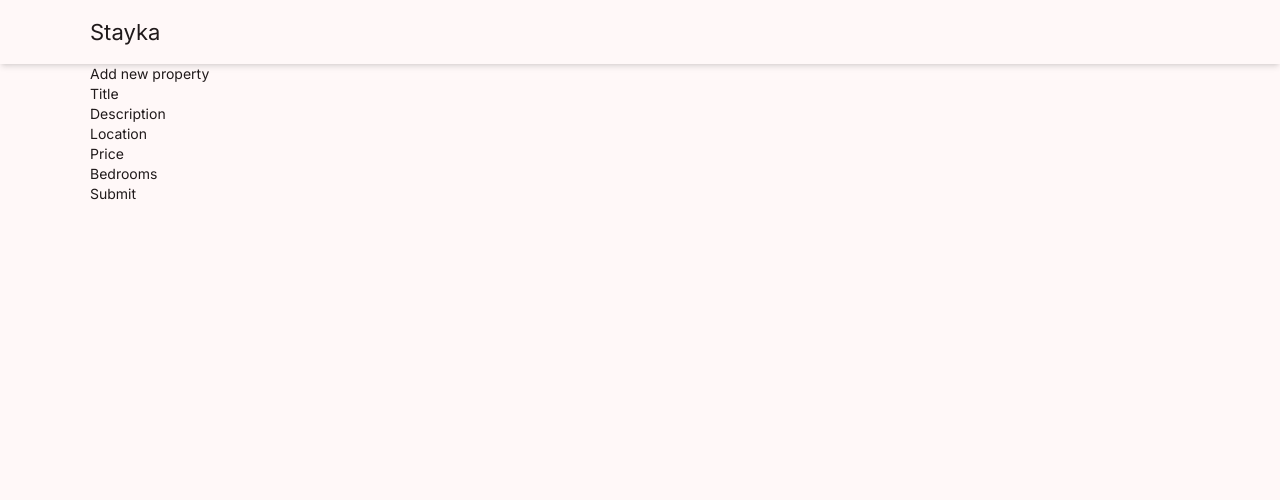
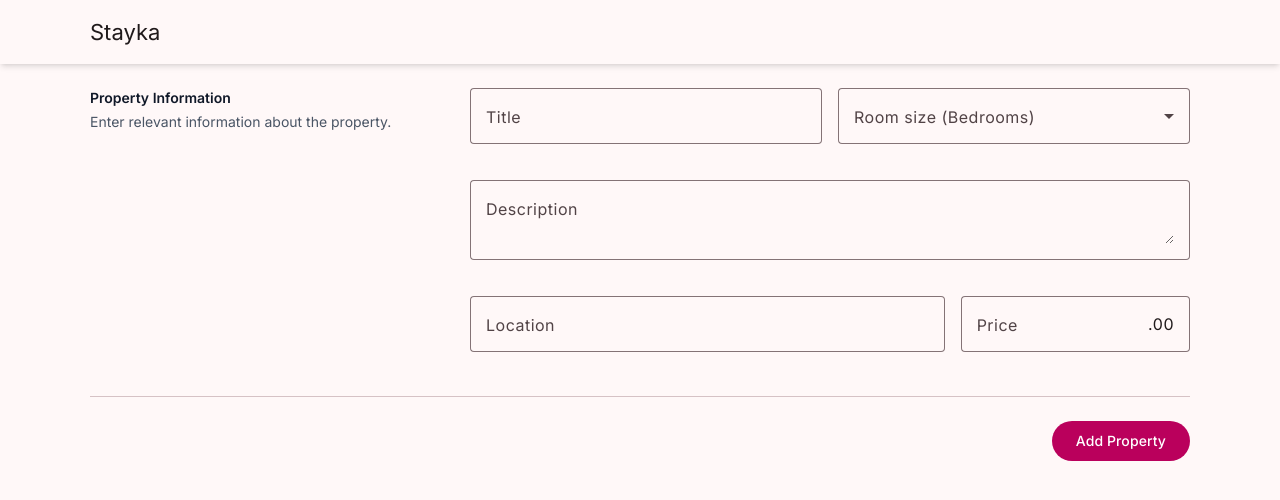
Before and after one commit to iRaySpace/stayka-app, an Angular app in the folder web-app/: page /add-property in a window 1280 px wide. Shown: the top 500 px of the page. Built offline with nearby package versions, Linux system fonts and the light colour scheme.

Commit message:
feat: property-form and add-property

```diff
--- /dev/null
+++ b/web-app/src/app/layout/property-form/property-form.ts
@@ -0,0 +1,60 @@
+import { Component } from '@angular/core';
+import { MatFormField, MatLabel, MatSuffix } from '@angular/material/form-field';
+import { MatInput } from '@angular/material/input';
+import { MatSelect, MatOption } from '@angular/material/select';
+import { MatDivider } from '@angular/material/divider';
+import { MatAnchor } from "@angular/material/button";
+
+@Component({
+  selector: 'app-property-form',
+  imports: [MatFormField, MatLabel, MatInput, MatSelect, MatOption, MatSuffix, MatDivider, MatAnchor],
+  template: `
+    <form>
+      <div class="grid grid-cols-3 gap-10">
+        <div>
+          <h2 class="font-semibold text-gray-900">Property Information</h2>
+          <p class="text-sm mt-1 text-gray-600">Enter relevant information about the property.</p>
+        </div>
+        <div class="col-span-2">
+          <div class="grid grid-cols-6 gap-4">
+            <mat-form-field class="col-span-3" appearance="outline">
+              <mat-label>Title</mat-label>
+              <input matInput placeholder="Title">
+            </mat-form-field>
+            <mat-form-field class="col-span-3" appearance="outline">
+              <mat-label>Room size (Bedrooms)</mat-label>
+              <mat-select>
+                <mat-option value="1">1</mat-option>
+                <mat-option value="2">2</mat-option>
+                <mat-option value="3">3</mat-option>
+              </mat-select>
+            </mat-form-field>
+            <mat-form-field class="col-span-6" appearance="outline">
+              <mat-label>Description</mat-label>
+              <textarea matInput></textarea>
+            </mat-form-field>
+            <mat-form-field class="col-span-4" appearance="outline">
+              <mat-label>Location</mat-label>
+              <input matInput placeholder="Location">
+            </mat-form-field>
+            <mat-form-field class="col-span-2" appearance="outline">
+              <mat-label>Price</mat-label>
+              <input matInput type="number" class="text-right" placeholder="0">
+              <span matTextSuffix>.00</span>
+            </mat-form-field>
+          </div>
+        </div>
+      </div>
+      <div class="my-6">
+        <mat-divider></mat-divider>
+      </div>
+      <div class="flex justify-end">
+        <button type="submit" matButton="filled">Add Property</button>
+      </div>
+    </form>
+  `,
+  styles: ``,
+})
+export class PropertyForm {
+
+}
--- a/web-app/src/app/pages/add-property/add-property.ts
+++ b/web-app/src/app/pages/add-property/add-property.ts
@@ -1,35 +1,13 @@
 import { Component } from '@angular/core';
+import { PropertyForm } from "../../layout/property-form/property-form";
 
 @Component({
   selector: 'app-add-property',
-  imports: [],
+  imports: [PropertyForm],
   template: `
     <main>
-      <section class="max-w-[1100px] mx-auto">
-        <div>Add new property</div>
-        <form>
-          <div>
-            <label>Title</label>
-            <input type="text" />
-          </div>
-          <div>
-            <label>Description</label>
-            <input type="text" />
-          </div>
-          <div>
-            <label>Location</label>
-            <input type="text" />
-          </div>
-          <div>
-            <label>Price</label>
-            <input type="number" step="0.01" />
-          </div>
-          <div>
-            <label>Bedrooms</label>
-            <input type="number" step="1" />
-          </div>
-          <button>Submit</button>
-        </form>
+      <section class="max-w-[1100px] mx-auto pt-6">
+        <app-property-form />
       </section>
     </main>
   `,
```
Also changed, not shown: 1 other file (tests, documents, lock files or other folders).
